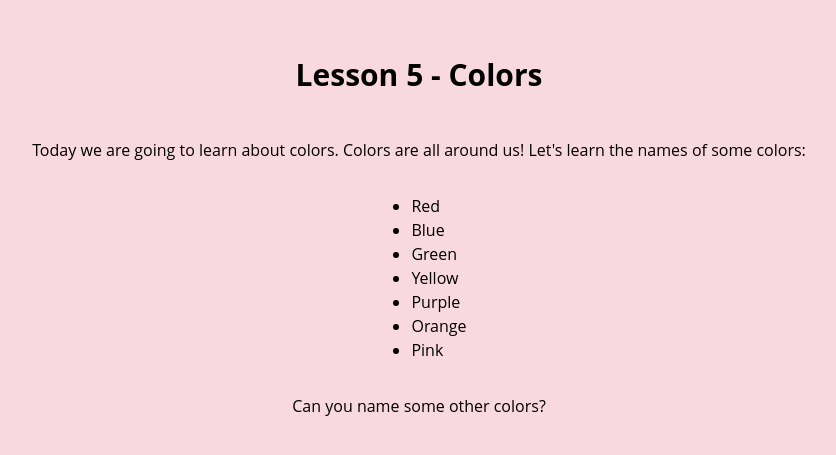
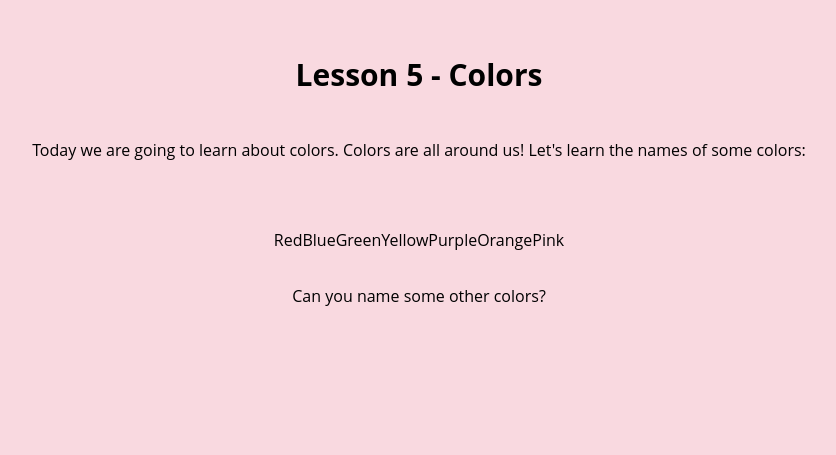
Before and after one commit to varunvinay4u/DASH-PG19CS10-, a PHP site: page /lesson5.html in a window 1280 px wide. Shown: the part 142-597 px from the top of the page, without its empty margins (221-1057 px from the left). Run offline with PHP 8.4, Linux system fonts and the light colour scheme.

Commit message:
Update stylel5.css

```diff
--- a/css/stylel5.css
+++ b/css/stylel5.css
@@ -38,3 +38,8 @@ h2 {
 font-size: 30px;
 margin-top: 50px;
 }
+ul {
+list-style-type: none;
+padding: 0;
+margin-top: 50px;
+display: flex;
```
